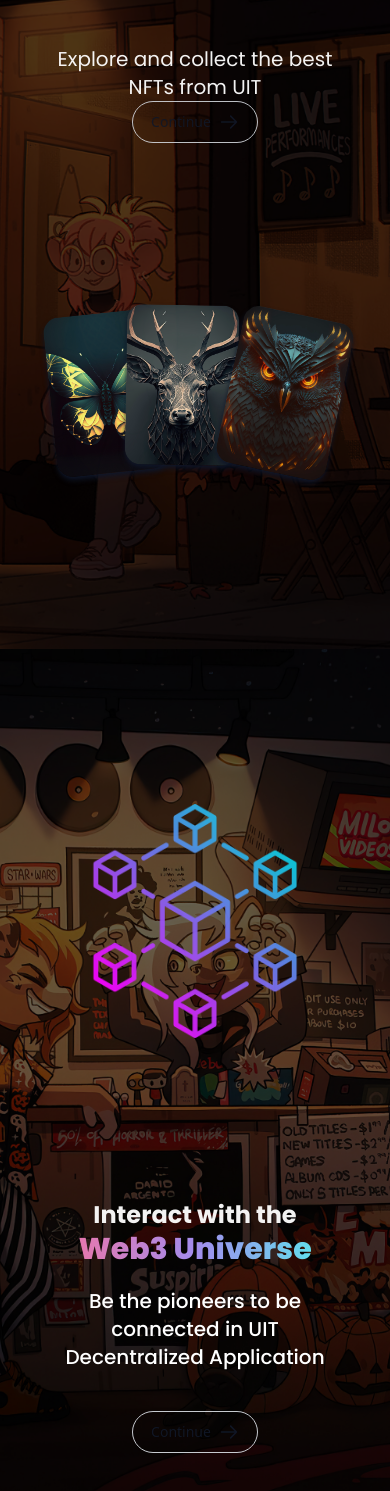
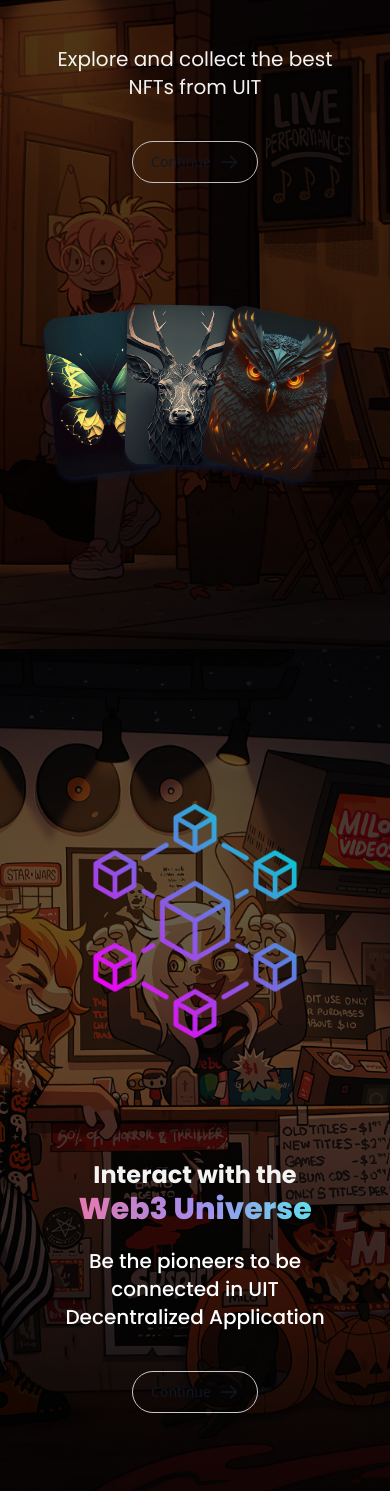
Before and after one commit to btcoin23/NFT-Marketplace, a Next.js app: page /about-us in a window 390 px wide. Shown: the part 1103-2594 px from the top of the page. Built offline with nearby package versions, Linux system fonts and the light colour scheme.

Commit message:
Update responsive

```diff
--- a/pages/about-us.js
+++ b/pages/about-us.js
@@ -119,9 +119,9 @@ const aboutUS = () => {
             <Button
               color="light"
               pill
-              className={`mt-20 md:mt-10 group opacity-95 filter blur-md  ${
+              className={`mt-20 md:mt-10 group opacity-95 filter blur-md translate-y-20  ${
                 inSlideTwo
-                  ? '-translate-y-10 delay-200 blur-none duration-500 transition ease-in-out'
+                  ? '!translate-y-0 delay-200 blur-none duration-500 transition ease-in-out'
                   : null
               }`}
               onClick={() => scrollToSlide(slideThree)}
@@ -161,9 +161,9 @@ const aboutUS = () => {
               />
             </div>
             <div
-              className={`nft-image top-36 right-20 md:right-1/4 md:top-1/4  ${
+              className={`nft-image top-36 left-96 md:left-1/2 md:top-1/4  ${
                 inSlideTwo
-                  ? ' -translate-y-5 delay-200  -translate-x-10 md:translate-x-12 duration-700 transition ease-in-out rotate-12'
+                  ? ' -translate-y-5 delay-200  -translate-x-10 md:translate-x-5 duration-700 transition ease-in-out rotate-12'
                   : null
               }`}
             >
@@ -202,9 +202,9 @@ const aboutUS = () => {
           </div>
           <div className="flex flex-col items-center justify-center w-full md:mb-10">
             <h3
-              className={`mb-5  sm:mt-5 text-5xl font-bold text-center font-poppins   opacity-95 filter blur-md -translate-x-10 md:text-2xl px-10 ${
+              className={`mb-5  sm:mt-5 text-5xl font-bold text-center font-poppins opacity-95 filter blur-md -translate-x-10 md:text-2xl px-10 ${
                 inSlideThree
-                  ? ' translate-x-0 blur-none duration-700 transition ease-in-out'
+                  ? ' !translate-x-0 blur-none duration-700 transition ease-in-out'
                   : null
               }`}
             >
@@ -225,9 +225,9 @@ const aboutUS = () => {
             <Button
               color="light"
               pill
-              className={`mt-20 md:mt-10 group opacity-95 filter blur-md translate-y-10 ${
+              className={`mt-10 md:mb-10 group opacity-95 filter blur-md translate-y-10 ${
                 inSlideThree
-                  ? ' translate-y-0 delay-200 blur-none duration-500 transition ease-in-out'
+                  ? ' !-translate-y-0 delay-200 blur-none duration-500 transition ease-in-out'
                   : null
               }`}
               onClick={() => scrollToSlide(slideFour)}
@@ -249,7 +249,7 @@ const aboutUS = () => {
         />
         <div
           ref={refSlideFour}
-          className="flex flex-col items-center justify-start w-full h-full mt-60"
+          className="flex flex-col items-center justify-start w-full h-full md:pt-20 mt-60"
         >
           <h3
             className={`mb-10 text-5xl font-bold text-center font-poppins sm:text-xl md:text-3xl filter blur-md -translate-x-10 opacity-95 ${
@@ -259,7 +259,7 @@ const aboutUS = () => {
             }`}
           >
             Meet the{' '}
-            <span className="text-5xl font-extrabold text-transparent md:text-4xl sm:text-xl bg-clip-text bg-gradient-to-r from-pink-400 via-purple-400 to-cyan-300">
+            <span className="text-5xl font-extrabold text-transparent md:px-5 bg-clip-text bg-gradient-to-r from-pink-400 via-purple-400 to-cyan-300">
               developer
             </span>
           </h3>
```
